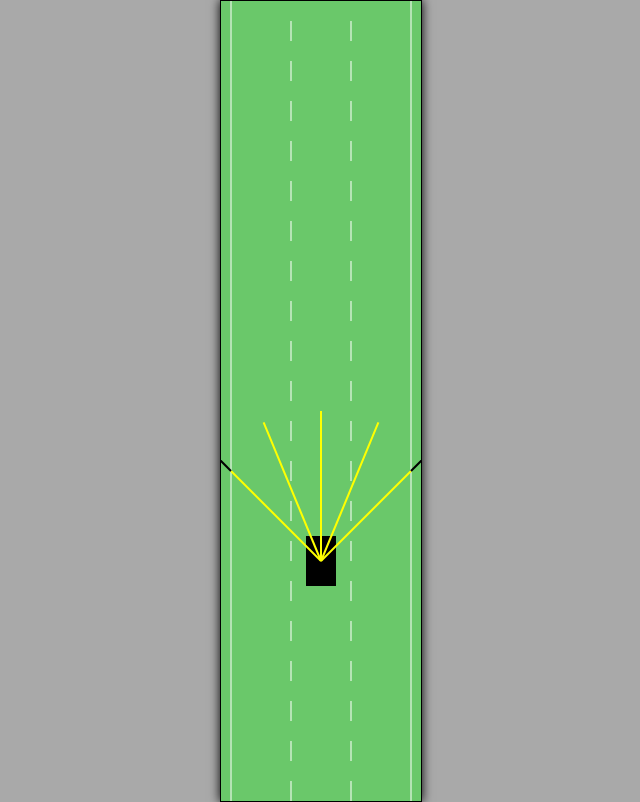
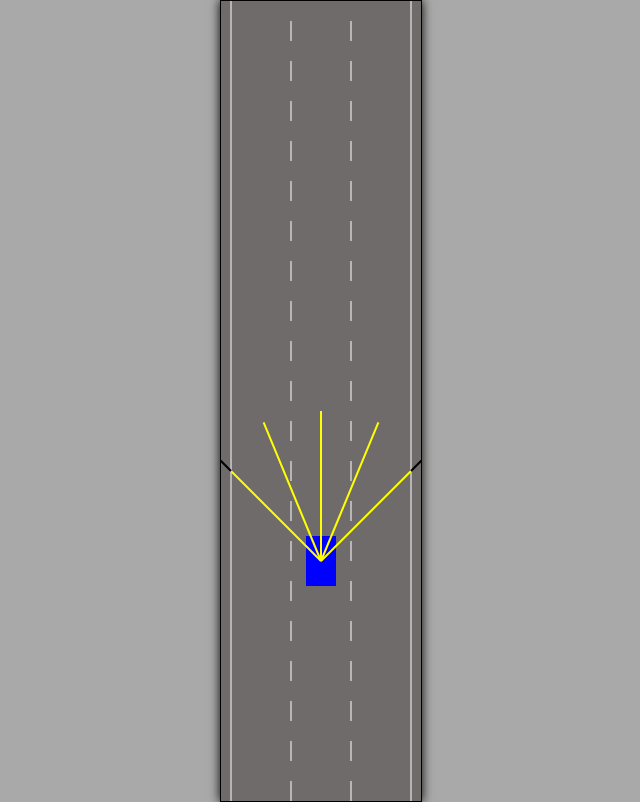
Before and after one commit to ahmed1234552/Self-driving-car, a plain HTML site: page index.html in a window 1280 px wide. Shown: the whole page, without its empty margins (319-959 px from the left). Drawn offline with Linux system fonts and the light colour scheme.

Commit message:
update traffic

```diff
--- a/car.js
+++ b/car.js
@@ -104,13 +104,13 @@ class Car {
     this.x -= this.speed * Math.sin(this.angle);
     this.y -= this.speed * Math.cos(this.angle);
   }
-  draw(ctx) {
+  draw(ctx, color) {
     //0,0 is up left corner
 
     if (this.damaged) {
       ctx.fillStyle = "red";
     } else {
-      ctx.fillStyle = "black";
+      ctx.fillStyle = color;
     }
     ctx.beginPath();
     ctx.moveTo(this.polygon[0].x, this.polygon[0].y);
--- a/index.html
+++ b/index.html
@@ -5,6 +5,7 @@
 </head>
 <body>
   <canvas id="myCanvas"> </canvas>
+  <script src="network.js"></script>
   <script src="sensor.js"></script>
   <script src="utils.js"></script>
   <script src="road.js"></script>
--- a/main.js
+++ b/main.js
@@ -23,9 +23,9 @@ function animate() {
 
     road.draw(ctx);
     for (let i = 0; i < traffic.length; i++){
-        traffic[i].draw(ctx);
+        traffic[i].draw(ctx,"green");
     }
-    car.draw(ctx);
+    car.draw(ctx,"blue");
     ctx.restore();//restore the context to the saved state
 
     requestAnimationFrame(animate);//call animate again many times
--- /dev/null
+++ b/network.js
@@ -0,0 +1,31 @@
+class Level{
+    constructor(inputCount, outputCount) {
+        this.inputs = new Array(inputCount);
+        this.outputs = new Array(outputCount);
+        this.biases = new Array(outputCount);
+
+        this.weights = [];
+        for(let i=0;i<this.inputs.length;i++){
+            this.weights[i]=new Array(outputCount);
+        }
+
+        Level.#randomize(this);
+    }
+
+    static #randomize(level) {
+        for(let i=0;i<level.inputs.length;i++){
+            for (let j = 0; j < level.outputs.length; j++){
+                level.weights[i][j] = Math.random()*2-1;//0 to -1>-1:1
+            }
+        }
+        for (let i = 0; i < level.outputs.length; i++) {
+            level.biases[i] = Math.random()*2-1;
+        }
+    }
+
+
+
+
+
+
+}
--- a/sensor.js
+++ b/sensor.js
@@ -9,17 +9,21 @@ class Sensor {
     this.readings = [];
   }
 
-  update(roadBorders) {
+  update(roadBorders,traffic) {
     this.#castRays();
     this.readings = [];
     for (let i = 0; i < this.rays.length; i++) {
       this.readings.push(
-        this.#getReading(this.rays[i], roadBorders)
+        this.#getReading(
+          this.rays[i],
+          roadBorders,
+          traffic
+        )
       );
     }
   }
 
-  #getReading(ray, roadBorders) {
+  #getReading(ray, roadBorders, traffic) {
     let touches = [];
     for (let i = 0; i < roadBorders.length; i++) {
       const touch = getIntersection(
@@ -30,6 +34,20 @@ class Sensor {
       );
       if (touch) {
         touches.push(touch);
+      }
+    }
+    for (let i = 0; i < traffic.length; i++) {
+      const poly = traffic[i].polygon;
+      for (let j = 0; j < poly.length; j++) {
+        const value = getIntersection(
+          ray[0],
+          ray[1],
+          poly[j],
+          poly[(j + 1) % poly.length]
+        );
+        if (value) {
+          touches.push(value);
+        }
       }
     }
     if (touches.length == 0) {
--- a/style.css
+++ b/style.css
@@ -5,7 +5,7 @@ body {
   text-align: center;
 }
 #myCanvas {
-  background: rgb(106, 200, 106);
+  background: rgb(111, 107, 107);
   margin: 0 auto;
   display: block;
   border: 1px solid black;
```
